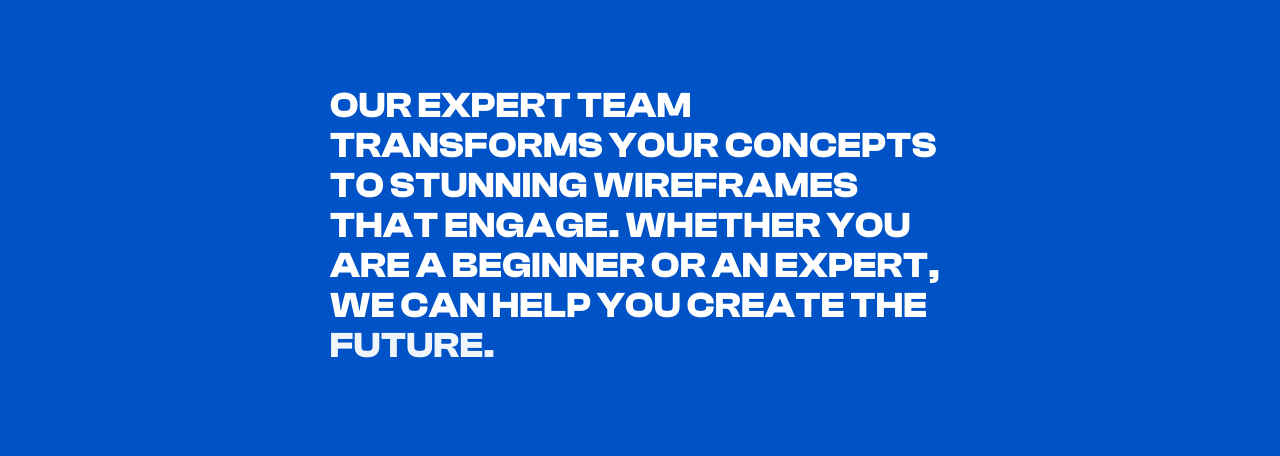
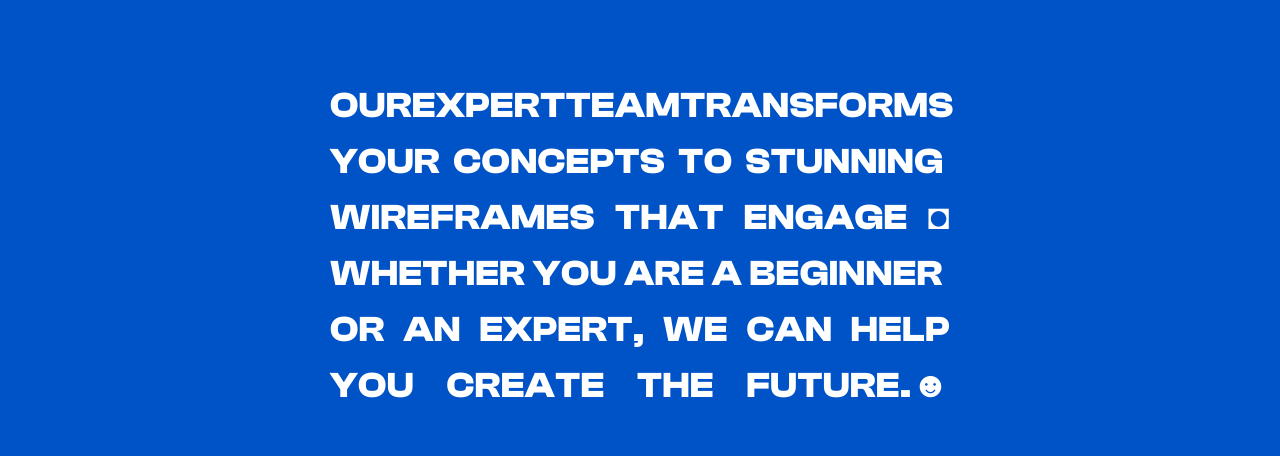
Before and after one commit to KerlosSoNy/capsCode, a Next.js app: page /en in a window 1280 px wide. Shown: the part 1873-2329 px from the top of the page. Built offline with nearby package versions, Linux system fonts and the light colour scheme; a web font is replaced by a local one.

Commit message:
fixing text

```diff
--- a/src/app/[locale]/page.tsx
+++ b/src/app/[locale]/page.tsx
@@ -8,7 +8,7 @@ import TheirdSection from '@/components/theirdSection.tsx/theirdSection';
 export default function HomePage() {
 
     return (
-        <div className=''>
+        <div className='overflow-x-hidden'>
             <Navbar />
             <SecondSection />
             <TheirdSection />
--- a/src/components/fourthSection/FourthSection.tsx
+++ b/src/components/fourthSection/FourthSection.tsx
@@ -4,8 +4,13 @@ import { TextGenerateEffect } from '../ui/text-generate-effect'
 export default function FourthSection() {
     return (
         <div className='w-full flex bg-[#0053C6] py-32'>
-            <div className='container mx-auto'>
-                <TextGenerateEffect words="OUR EXPERT TEAM TRANSFORMS YOUR CONCEPTS TO STUNNING WIREFRAMES THAT ENGAGE. WHETHER YOU ARE A BEGINNER OR AN EXPERT, WE CAN HELP YOU CREATE THE FUTURE." duration={1} filter={true} />
+            <div className='w-[99%] md:w-full lg:container mx-auto'>
+                <TextGenerateEffect words="OUR EXPERT TEAM TRANSFORMS" duration={1} gap='4' filter={true} />
+                <TextGenerateEffect words="YOUR  CONCEPTS  TO  STUNNING " gap='4' duration={1} filter={true} />
+                <TextGenerateEffect words="WIREFRAMES THAT ENGAGE ◘" duration={1} gap='10' filter={true} />
+                <TextGenerateEffect words="WHETHER YOU ARE A BEGINNER " duration={1} filter={true} />
+                <TextGenerateEffect words="OR AN EXPERT, WE CAN HELP" duration={1} filter={true} />
+                <TextGenerateEffect words="YOU CREATE THE FUTURE.☻" duration={1} filter={true} />
             </div>
         </div>
     )
--- a/src/components/ui/text-generate-effect.tsx
+++ b/src/components/ui/text-generate-effect.tsx
@@ -8,11 +8,13 @@ export const TextGenerateEffect = ({
     className,
     filter = true,
     duration = 0.5,
+    gap = '2'
 }: {
     words: string;
     className?: string;
     filter?: boolean;
     duration?: number;
+    gap?: string
 }) => {
     const [scope, animate] = useAnimate();
     const containerRef = useRef<HTMLDivElement | null>(null);
@@ -49,24 +51,26 @@ export const TextGenerateEffect = ({
             if (containerRef.current) observer.unobserve(containerRef.current);
         };
     }, [scope.current]);
-
+    console.log(gap)
     const renderWords = () => {
         return (
             <motion.div
                 ref={scope}
-                className="text-md md:text-2xl text-align w-[98%] md:w-[51%] mx-auto gap-2"
+                className={`text-md md:text-2xl flex flex-row text-align w-[99%] md:w-[64%] lg:w-[51%] md:mx-auto lg:mx-auto justify-between items-center`}
             >
                 {wordsArray.map((word, idx) => {
                     return (
+                        <div>
                             <motion.span
                                 key={word + idx}
-                            className="dark:text-black text-white text-center text-md md:text-4xl opacity-0"
+                                className={`dark:text-black text-white text-center text-md md:text-4xl opacity-0`}
                                 style={{
                                     filter: filter ? "blur(10px)" : "none",
                                 }}
                             >
                                 {word}{" "}
                             </motion.span>
+                        </div>
                     );
                 })}
             </motion.div>
```
Lines whose indentation alone changed are shown as unchanged.
